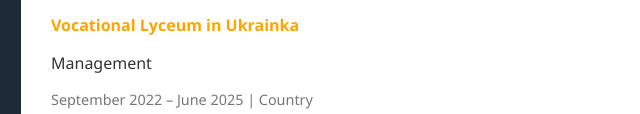
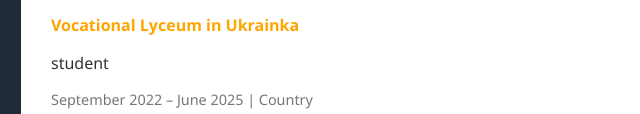
Before and after one commit to prokrek/html-zadanie, a plain HTML site: page index.html in a window 1280 px wide. Shown: the part 686-800 px from the top of the page, 474-1114 px from the left. Drawn offline with Linux system fonts and the light colour scheme.

Commit message:
rename study

```diff
--- a/index.html
+++ b/index.html
@@ -143,7 +143,7 @@
 
       <h2>Education</h2>
       <p class="job-title"><span class="highlight">Vocational Lyceum in Ukrainka</span></p>
-      <p>Management</p>
+      <p>student</p>
       <p class="job-period">September 2022 – June 2025 | Country</p>
     </div>
   </div>
```
